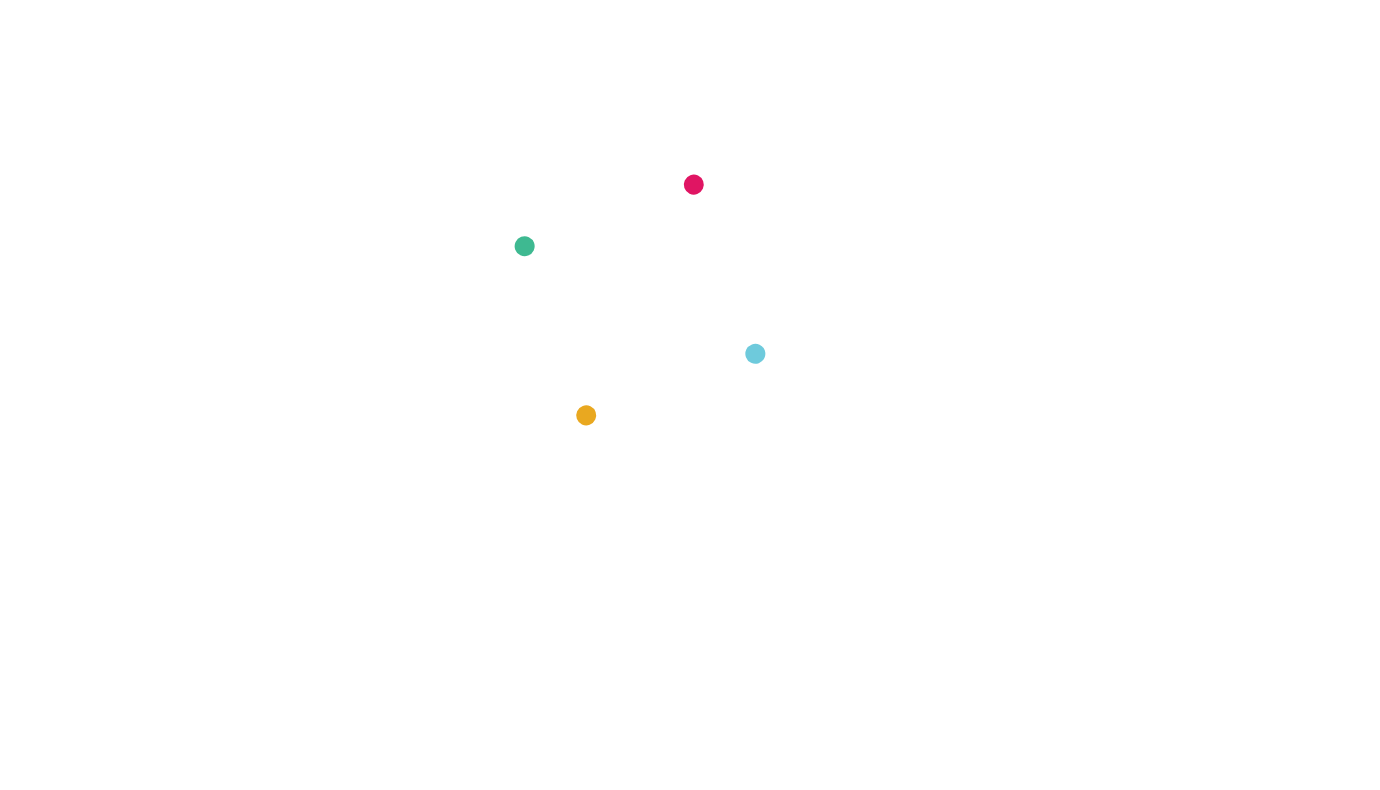
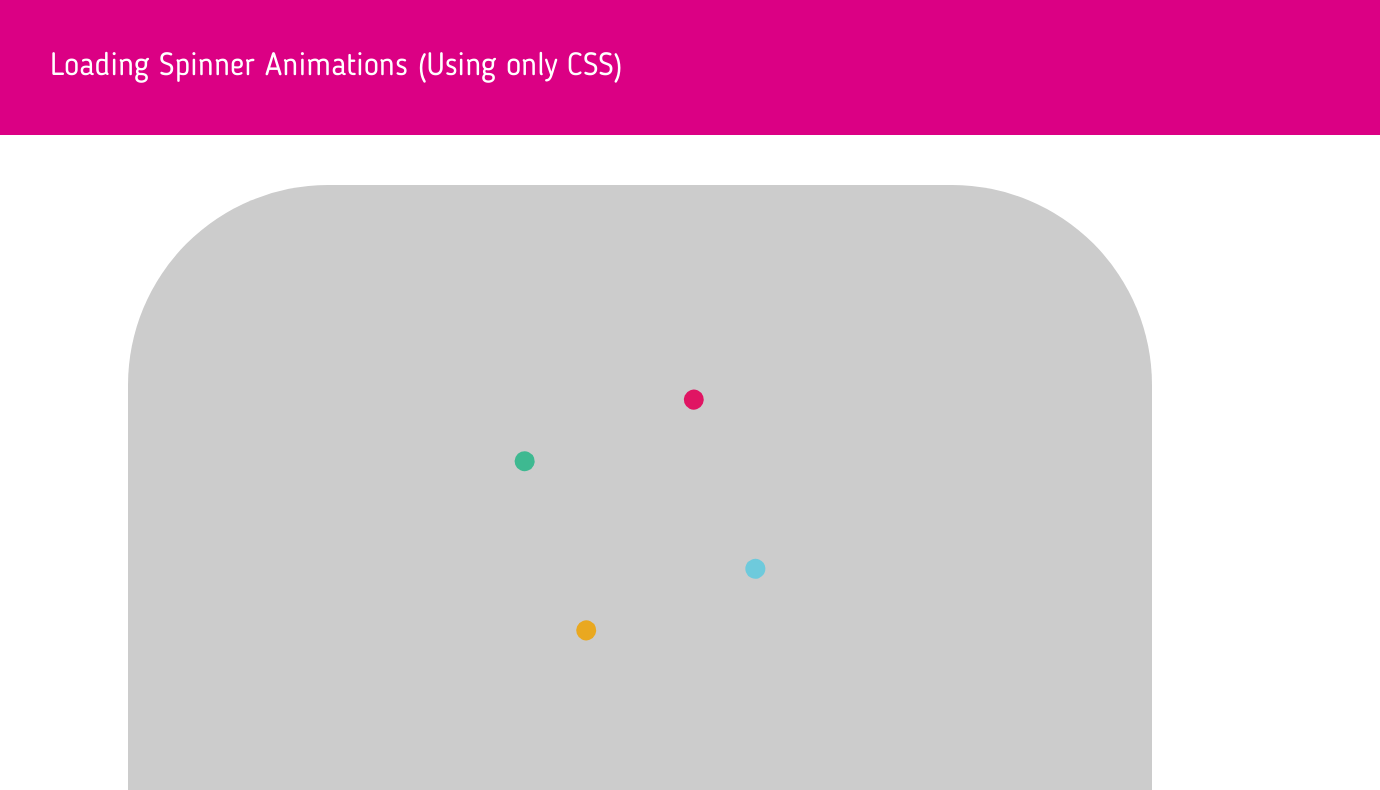
Before and after one commit to notshobhit/FrontEnd, a plain HTML site: page LoadingAnimation/index.html in a window 1280 px wide. Shown: the top 790 px of the page, 1380 px wide, since content can reach past the window. Drawn offline with Linux system fonts and the light colour scheme.

Commit message:
Organised files

```diff
--- /dev/null
+++ b/LoadingAnimation/css/index.css
@@ -0,0 +1,44 @@
+@font-face {
+	font-family: "Blogger";
+	src: url(../fonts/BloggerSans.ttf) format("truetype");
+}
+
+
+body{
+	background-color: #fff;
+	margin: 0;
+	font-family: "Blogger";
+}
+
+header {
+	font-weight: 100;
+	font-size: 2em;
+	width: 100%;
+	color: #fff;
+	background-color: #db0084;
+	padding: 50px;
+	margin-bottom: 50px;
+}
+
+div#sect{
+	border-radius: 200px;
+	width: 80%;
+	background-color: #ccc;
+	padding: 30px;
+	margin: auto;
+	margin-bottom: 20px;
+	box-sizing: border-box;
+}
+
+footer{
+	width:100%;
+	margin: auto;
+	background-color: #db0084;
+	color: #fff;
+}
+
+footer #inner-text{
+	width: 80%;
+	margin: auto;
+	padding: 30px;
+}
--- a/LoadingAnimation/index.html
+++ b/LoadingAnimation/index.html
@@ -3,12 +3,17 @@
 <html>
 <head>
 	<title>Loading Demo</title>
-	<link rel="stylesheet" href="FourDots.css" type="text/css">
-	<link rel="stylesheet" href="WhiteDot.css" type="text/css">
-	<link rel="stylesheet" href="ThreeDots.css" type="text/css">
+	<link rel="stylesheet" href="css/FourDots.css" type="text/css">
+	<link rel="stylesheet" href="css/WhiteDot.css" type="text/css">
+	<link rel="stylesheet" href="css/ThreeDots.css" type="text/css">
+	<link rel="stylesheet" href="css/index.css" type="text/css">
 </head>
 
 <body>
+
+<header>Loading Spinner Animations (Using only CSS)</header>
+
+<div id="sect">
 
 <!--First loader, four merging dots-->
 	<div id="contain-1">
@@ -31,5 +36,13 @@
 		<div class="dot-3 dot-3-b"></div>
 		<div class="dot-3 dot-3-c"></div>
 	</div>
+</div>
+
+<footer>
+	<div id="inner-text">
+		<strong>Created by:</strong><br />Shobhit Verma<br />Student, Delhi Technological University<br /><br />
+		Contact:<br /><small>Email: svshobhitverma@gmail.com<br />Mobile: +91-9873800292</small>
+	</div>
+</footer>
 
 </body>
```
Also changed, not shown: LoadingAnimation/css/FourDots.css (renamed from LoadingAnimation/FourDots.css), LoadingAnimation/css/ThreeDots.css (renamed from LoadingAnimation/ThreeDots.css), LoadingAnimation/css/WhiteDot.css (renamed from LoadingAnimation/WhiteDot.css), LoadingAnimation/fonts/BloggerSans.ttf (added), LoadingAnimation/fonts/OFL-FAQ.txt (added), LoadingAnimation/fonts/OFL.txt (added), LoadingAnimation/sass/FourDots.scss (renamed from LoadingAnimation/FourDots.scss), LoadingAnimation/sass/ThreeDots.scss (renamed from LoadingAnimation/ThreeDots.scss), LoadingAnimation/sass/WhiteDot.scss (renamed from LoadingAnimation/WhiteDot.scss), 3 other files. Lines whose indentation alone changed are shown as unchanged.
